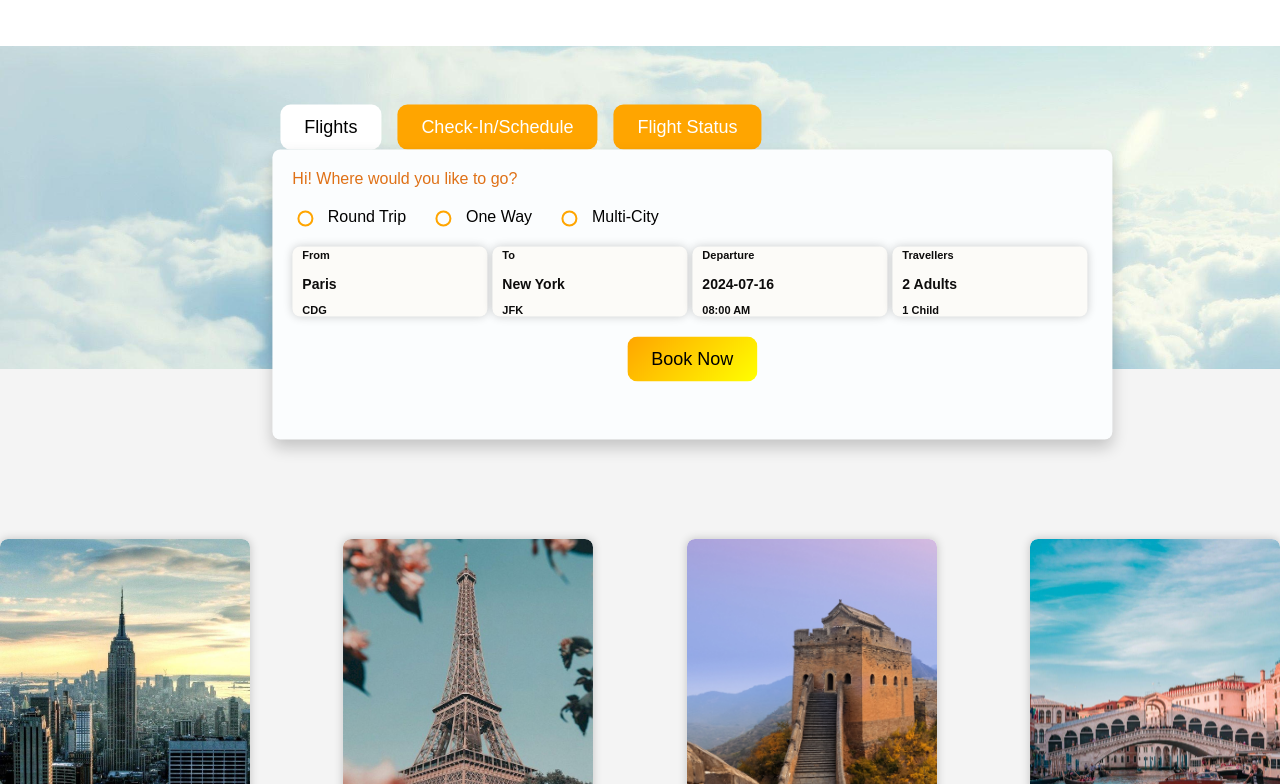
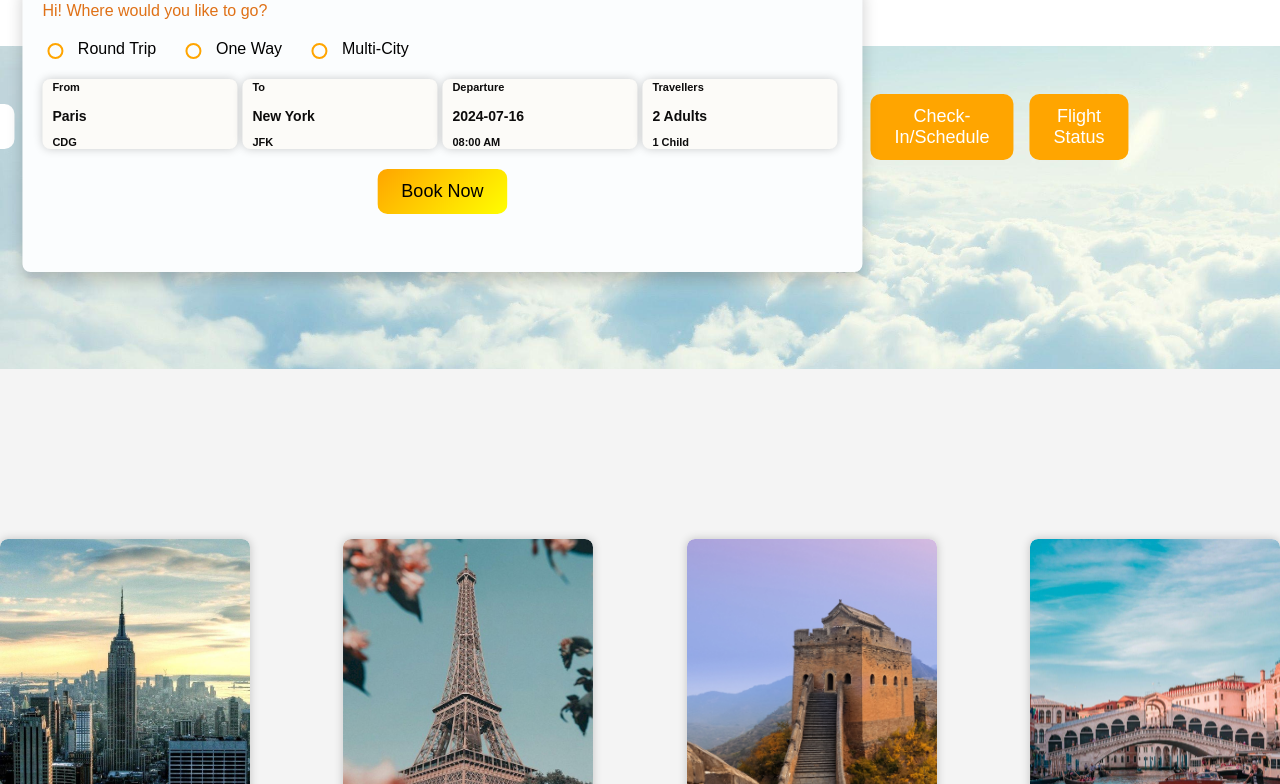
Before and after one commit to Sush893/Bon-Voyage, a plain HTML site: page index.html in a window 1280 px wide. Shown: the part 69-853 px from the top of the page. Drawn offline with Linux system fonts and the light colour scheme.

Commit message:
changes made

```diff
--- a/index.html
+++ b/index.html
@@ -97,7 +97,7 @@
             color: #000000; /* Black text on hover */
         }
         .rectangular-box {
-            position: absolute;
+            position: relative; /* Ensure box is relative to header-banner */
             top: 100%; /* Position the box right below the button */
             left: 0; /* Align the box with the left side of the button */
             background-color: #fbfdfe; /* Light color */
@@ -300,7 +300,6 @@
 <header class="header-banner">
     <img src="3604547.jpg" alt="Main Image">
     <div class="button-container">
-        <div style="position: relative;">
         <button class="button">Flights</button>
         <div class="rectangular-box">
             Hi! Where would you like to go?
@@ -333,7 +332,6 @@
             </div>
             <div class="additional-button">
                 <button class="button">Book Now</button>
-                </div>
             </div>
         </div>
         <button class="button">Check-In/Schedule</button>
```
Lines whose indentation alone changed are shown as unchanged.
